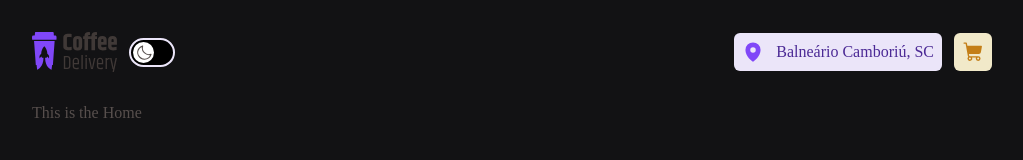
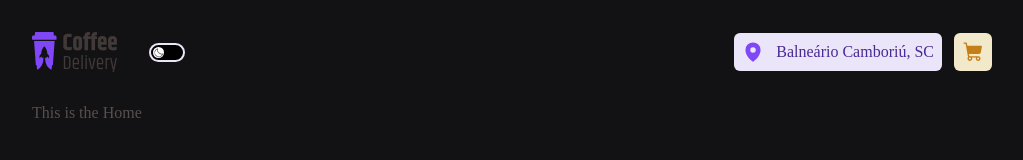
Before and after one commit to florencioMath/Challenge-Ignite-CoffeeDelivery, a React (Vite) app in the folder coffeeDelivery/: page / in a window 1280 px wide. Shown: the top 160 px of the page, without its empty margins (128-1151 px from the left). Built offline with nearby package versions, Linux system fonts and the light colour scheme.

Commit message:
fix: Toggle theme mode size and position.

```diff
--- a/coffeeDelivery/src/components/Header/styles.ts
+++ b/coffeeDelivery/src/components/Header/styles.ts
@@ -23,6 +23,7 @@ export const NavBar = styled.div`
 `;
 
 export const LogoAndThemeModeContainer = styled.div`
+  gap: 2rem !important;
   a {
     display: flex;
     align-items: center;
@@ -43,8 +44,8 @@ export const Icon = styled.div`
 
 export const SwitchRootContainer = styled.div`
   button {
-    width: 42px;
-    height: 25px;
+    width: 32px;
+    height: 15px;
     background-color: ${(props) => props.theme['black']};
     border-radius: 9999px;
     position: relative;
@@ -58,8 +59,8 @@ export const SwitchThumbContainer = styled.span`
     display: flex;
     align-items: center;
     justify-content: center;
-    width: 21px;
-    height: 21px;
+    width: 11px;
+    height: 11px;
     background-color: ${(props) => props.theme['white']};
     border-radius: 9999px;
     transition: transform 100ms;
```
